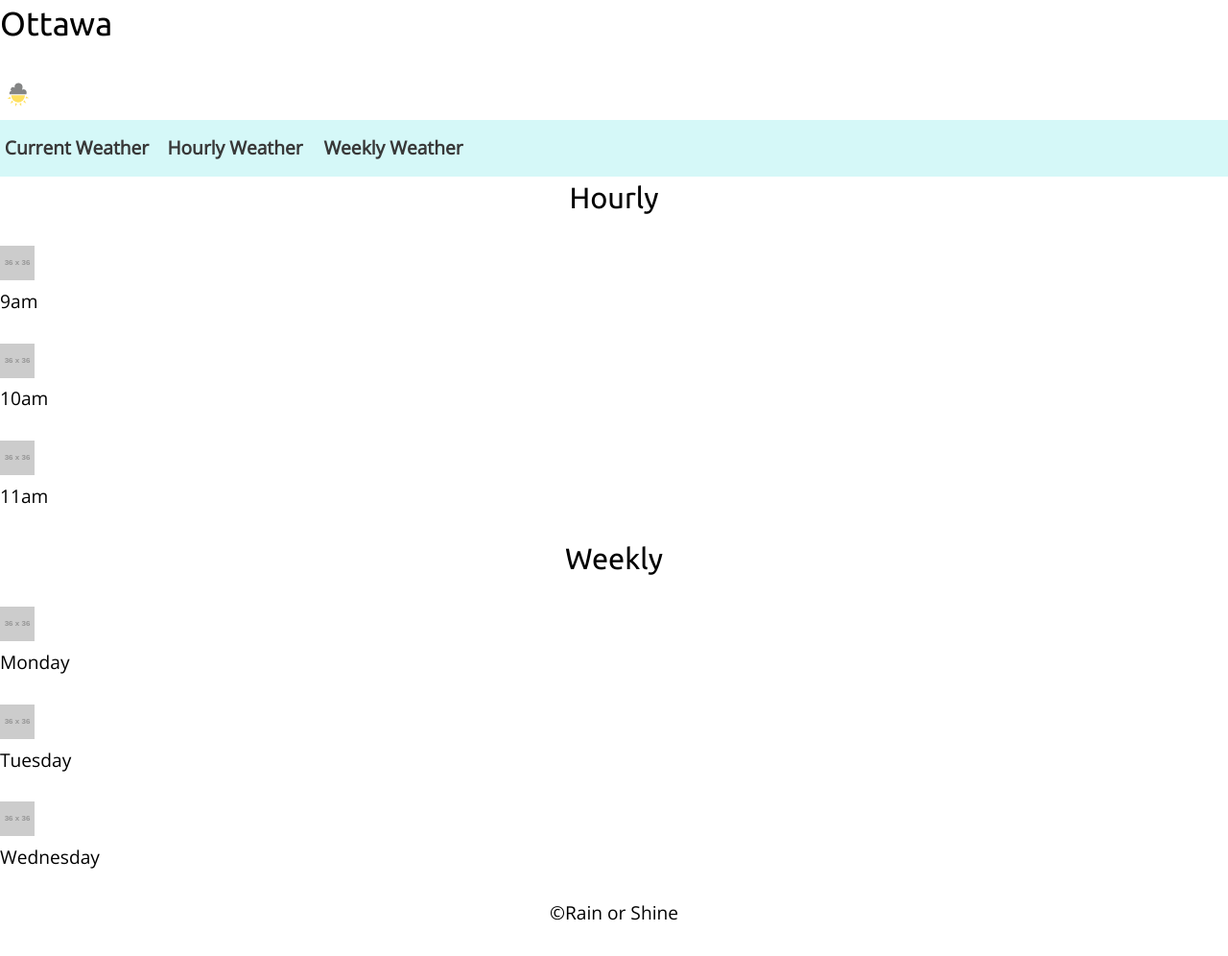
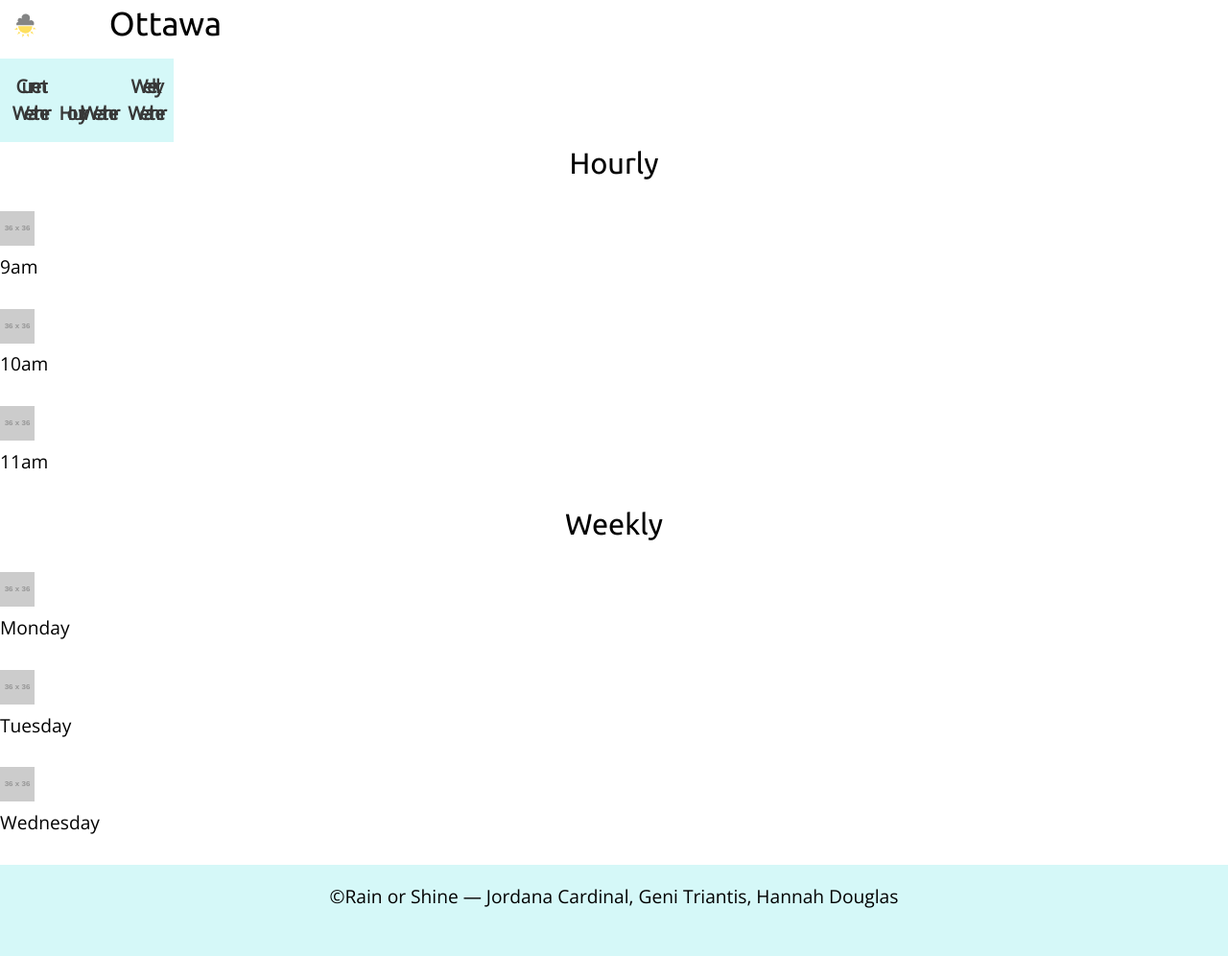
Before and after one commit to juliett-golf-hotel/web-app, a Jekyll site: the page built from index.html, in a window 1280 px wide. Shown: the whole page at 96% size. Built offline with Jekyll 4.4.1, drawn with Linux system fonts in a browser that asks for light colours.

Commit message:
made footer and added images

```diff
--- a/_includes/css/main.css
+++ b/_includes/css/main.css
@@ -68,6 +68,11 @@
   background-color: var(--color-yellow);
 }
 
+footer {
+  background-color: var(--color-primary);
+  padding: 1em;
+}
+
 @media only screen and (min-width: 60em)  {
 
   .nav-label {
--- a/_layouts/default.html
+++ b/_layouts/default.html
@@ -14,18 +14,21 @@
 
   <header>
     <div class="inline-block xs-1 s-1-3">
-      <h1 id="home" aria-label="Current City">Ottawa</h1>
-      <a href="{{site.baseurl}}/#home"><img src="{{site.baseurl}}/images/logo32.svg" alt="Logo" aria-label="Logo"></a>
+      <div class="grid">
+        <div class="unit xs-1-4">
+          <a href="{{site.baseurl}}/#home"><img src="{{site.baseurl}}/images/logo32.svg" alt="Logo" aria-label="Logo" class="inline island-1-4"></a>
         </div>
-    <div>
-      <ul class="skip-links">
+        <div class="unit xs-1-4">
+          <h1 id="home" aria-label="Current City" class="inline island-1-4">Ottawa</h1>
+        </div>
+        <ul class="skip-links unit s-1-4">
           <li><a href="{{site.baseurl}}/#home" aria-label="Go to home page">Current Weather</a></li>
           <li><a href="{{site.baseurl}}/#hourly" aria-label="See Hourly Weather report">Hourly Weather</a></li>
           <li><a href="{{site.baseurl}}/#weekly" aria-label="See Weekly Weather report">Weekly Weather</a></li>
         </ul>
         <nav role="navigation">
           <input type="checkbox" class="nav-check" id="nav-check">
-        <label class="center nav-label" for="nav-check">
+          <label class="center nav-label inline" for="nav-check">
             <img class="icon i-32 nav-open" src="{{site.baseurl}}/images/nav-menu.svg" alt="cloud">
             <img class="icon i-32 nav-close" src="{{site.baseurl}}/images/nav-close.svg" alt="cloud">
           </label>
@@ -36,12 +39,13 @@
           </ol>
         </nav>
       </div>
+    </div>
   </header>
 
   {{content}}
 
   <footer>
-    <p class="text-center">&copy;Rain or Shine</p>
+    <p class="text-center">&copy;Rain or Shine — Jordana Cardinal, Geni Triantis, Hannah Douglas</p>
   </footer>
 
 </body>
```
Also changed, not shown: images/large.jpg (added), images/medium.jpg (added), images/small.jpg (added). Lines whose indentation alone changed are shown as unchanged.
